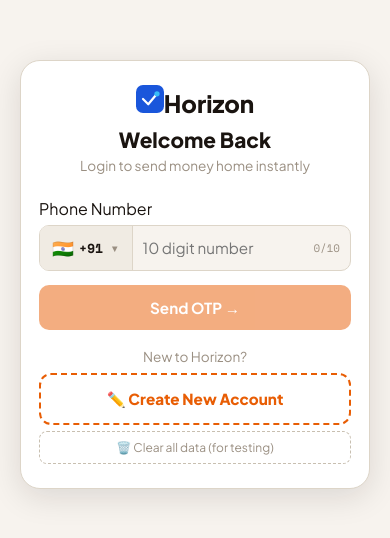
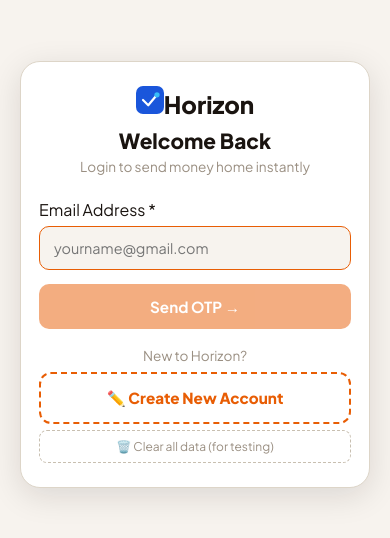
Before and after one commit to vishvajitbhagave-dev/Remittance-dApp, a React (Vite) app: page / in a window 390 px wide. Shown: the part 148-686 px from the top of the page. Built offline with nearby package versions, Linux system fonts and the light colour scheme; what @stellar/stellar-sdk would draw is missing.

Commit message:
fix: Login with email only, remove phone from login

```diff
--- a/src/App.jsx
+++ b/src/App.jsx
@@ -861,44 +861,37 @@
 
 // ── LOGIN PAGE ────────────────────────────────────────────────────────────────
 function LoginPage({ onLogin, onGoSignup }) {
-  const [phone, setPhone]       = useState('')
   const [loginEmail, setLoginEmail] = useState('')
-  const [countryCode, setCC]    = useState('+91')
-  const [phoneError, setPhoneErr] = useState('')
-  const [otp, setOtp]           = useState('')
-  const [genOtp, setGenOtp]     = useState('')
+  const [otp, setOtp]               = useState('')
   const [otpToken, setOtpToken]     = useState('')
   const [attemptsLeft, setAttemptsLeft] = useState(3)
-  const [testOtp, setTestOtp]         = useState('')
-  const [step, setStep]         = useState(1) // 1=phone, 2=otp
-  const [error, setError]       = useState('')
-  const [loading, setLoading]   = useState(false)
+  const [step, setStep]             = useState(1) // 1=email, 2=otp
+  const [error, setError]           = useState('')
+  const [loading, setLoading]       = useState(false)
 
   async function sendOtp() {
-    setError(''); setPhoneErr('')
-    if (!phone.trim()) { setPhoneErr('Please enter your phone number.'); return }
-    const required = COUNTRY_CODES.find(c => c.code === countryCode)?.digits || 10
-    if (phone.length < required) { setPhoneErr(`Must be ${required} digits.`); return }
-    const fullPhone = countryCode + phone
-    let user = getUserByPhone(fullPhone)
-    if (!user) user = getUserByPhone(phone)
-    if (!user) { setError('Phone number not registered. Please sign up.'); return }
+    setError('')
     if (!loginEmail.trim() || !loginEmail.includes('@')) {
-      setError('Please enter your registered email address.'); return
+      setError('Please enter a valid email address.'); return
     }
-    // Verify email matches account
-    if (user.email && user.email.toLowerCase() !== loginEmail.trim().toLowerCase()) {
-      setError('Email does not match your registered account.'); return
+
+    // Find user by email
+    const allUsers = JSON.parse(localStorage.getItem('remitchain_users') || '{}')
+    const user = Object.values(allUsers).find(
+      u => u.email && u.email.toLowerCase() === loginEmail.trim().toLowerCase()
+    )
+    if (!user) {
+      setError('No account found with this email. Please sign up first.'); return
     }
-    setLoading(true); setError('')
+
+    setLoading(true)
     try {
       const result = await requestEmailOTP(loginEmail.trim())
       setOtpToken(result.token || '')
       setAttemptsLeft(3)
-      setTestOtp(result.testMode && result.otp ? result.otp : '')
       setStep(2)
     } catch(e) {
-      setError(e.message || 'Failed to send OTP.')
+      setError(e.message || 'Failed to send OTP. Please try again.')
     } finally { setLoading(false) }
   }
 
@@ -908,10 +901,17 @@
     try {
       const result = await verifyEmailOTP(otpToken, otp.trim(), loginEmail.trim())
       if (result.success) {
-        let user = getUserByPhone(countryCode + phone.trim())
-        if (!user) user = getUserByPhone(phone.trim())
-        saveSession(user)
-        onLogin(user)
+        // Find user by email and login
+        const allUsers = JSON.parse(localStorage.getItem('remitchain_users') || '{}')
+        const user = Object.values(allUsers).find(
+          u => u.email && u.email.toLowerCase() === loginEmail.trim().toLowerCase()
+        )
+        if (user) {
+          saveSession(user)
+          onLogin(user)
+        } else {
+          setError('Account not found. Please sign up.')
+        }
       } else {
         if (result.token) setOtpToken(result.token)
         if (result.attemptsLeft !== undefined) setAttemptsLeft(result.attemptsLeft)
@@ -941,17 +941,26 @@
         {step === 1 && (
           <div className="auth-form">
             <div className="field-group">
-              <label>Phone Number</label>
-              <PhoneInput
-                countryCode={countryCode}
-                onCountryChange={c => { setCC(c); setPhoneErr(''); setPhone('') }}
-                phone={phone}
-                onPhoneChange={v => { setPhone(v.replace(/[^0-9]/g, '')); setPhoneErr('') }}
-                error={phoneError}
+              <label>Email Address *</label>
+              <input
+                className="auth-input"
+                type="email"
+                placeholder="yourname@gmail.com"
+                value={loginEmail}
+                onChange={e => { setLoginEmail(e.target.value.trim()); setError('') }}
+                onKeyDown={e => e.key === 'Enter' && sendOtp()}
+                autoFocus
               />
             </div>
-            <button className="auth-btn" onClick={sendOtp} disabled={!phone.trim()}>
-              Send OTP →
+            <button
+              className="auth-btn"
+              onClick={sendOtp}
+              disabled={!loginEmail.trim() || loading}
+            >
+              {loading
+                ? <><Spinner size={16} color="#fff"/> Sending OTP...</>
+                : 'Send OTP →'
+              }
             </button>
           </div>
         )}
@@ -959,11 +968,7 @@
         {step === 2 && (
           <div className="auth-form">
             <div className="otp-info">
-              {testOtp ? (
-                <>OTP sent in <strong>test mode</strong> — check the box below</>
-              ) : (
-                <>OTP sent to <strong>{loginEmail}</strong> — check your inbox</>
-              )}
+              OTP sent to <strong>{loginEmail}</strong> — check your email inbox
               {attemptsLeft < 3 && (
                 <span style={{color:'var(--red)',display:'block',marginTop:4,fontSize:'0.8rem'}}>
                   {attemptsLeft} attempt{attemptsLeft===1?'':'s'} remaining
```
